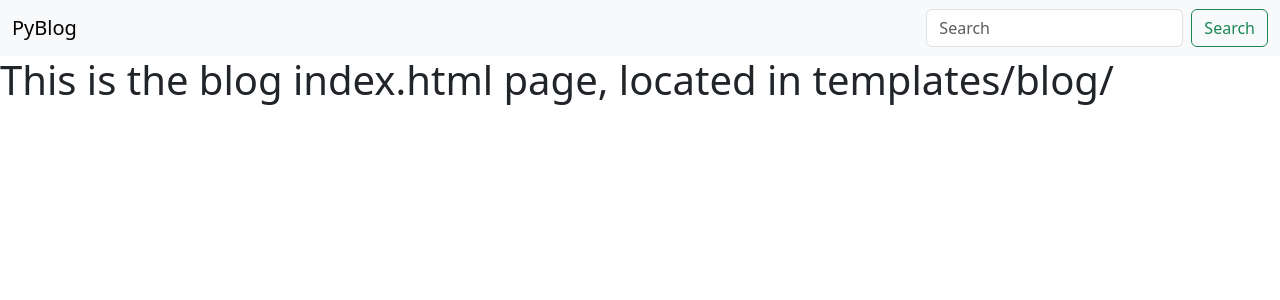
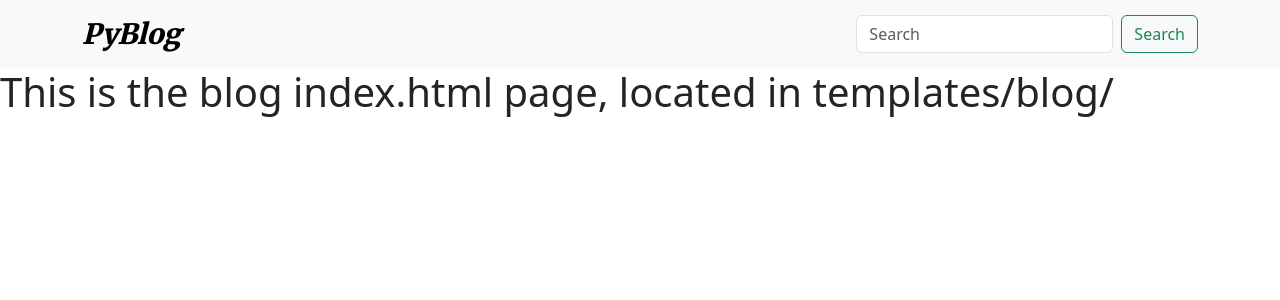
Before and after one commit to Gustavo-Gadelha/PyBlog, a Django app: page / in a window 1280 px wide. Shown: the top 300 px of the page. Run offline with Django 5.2, Linux system fonts and the light colour scheme.

Commit message:
Adicionados template 'navbar.html' e fontes Merriweather e Open Sans em 'css/base.css' em 'static'

```diff
--- a/static/css/base.css
+++ b/static/css/base.css
@@ -0,0 +1,16 @@
+@import url('https://fonts.googleapis.com/css2?family=Merriweather:wght@900&display=swap');
+@import url('https://fonts.googleapis.com/css2?family=Open+Sans:ital,wght@0,300..800;1,300..800&display=swap');
+
+.logo {
+  font-family: "Merriweather", serif;
+  font-weight: 900;
+}
+
+.test {
+  font-family: "Open Sans", sans-serif;
+  font-optical-sizing: auto;
+  font-weight: 400;
+  font-style: normal;
+  font-variation-settings:
+    "wdth" 100;
+}
--- a/templates/navbar.html
+++ b/templates/navbar.html
@@ -1,7 +1,7 @@
 <nav class="navbar navbar-expand-lg bg-body-tertiary">
-  <div class="container-fluid">
+  <div class="container">
 
-    <a class="navbar-brand" href="#">PyBlog</a>
+    <a class="navbar-brand logo fs-3 fst-italic" href="#">PyBlog</a>
 
     <button class="navbar-toggler" type="button" data-bs-toggle="collapse" data-bs-target="#navbarSupportedContent" aria-controls="navbarSupportedContent" aria-expanded="false" aria-label="Toggle navigation">
       <span class="navbar-toggler-icon"></span>
```
Also changed, not shown: PyBlog/settings/base.py (+4 -3 lines).
